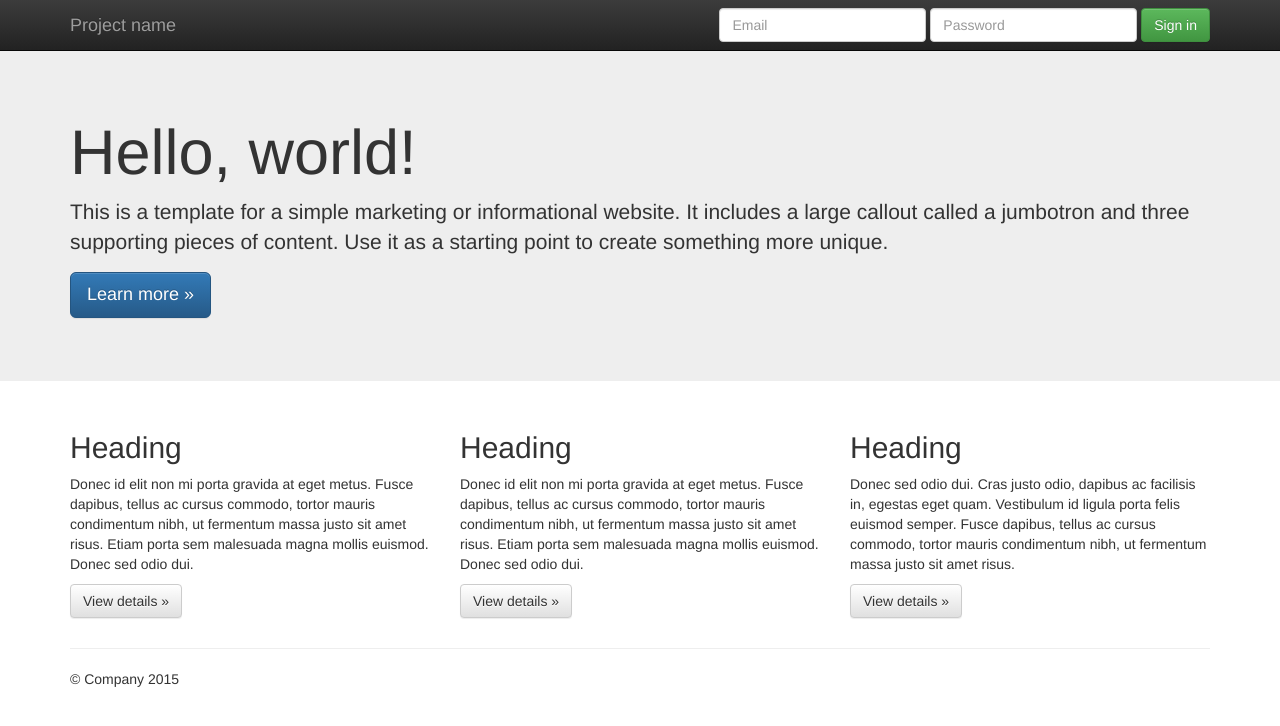
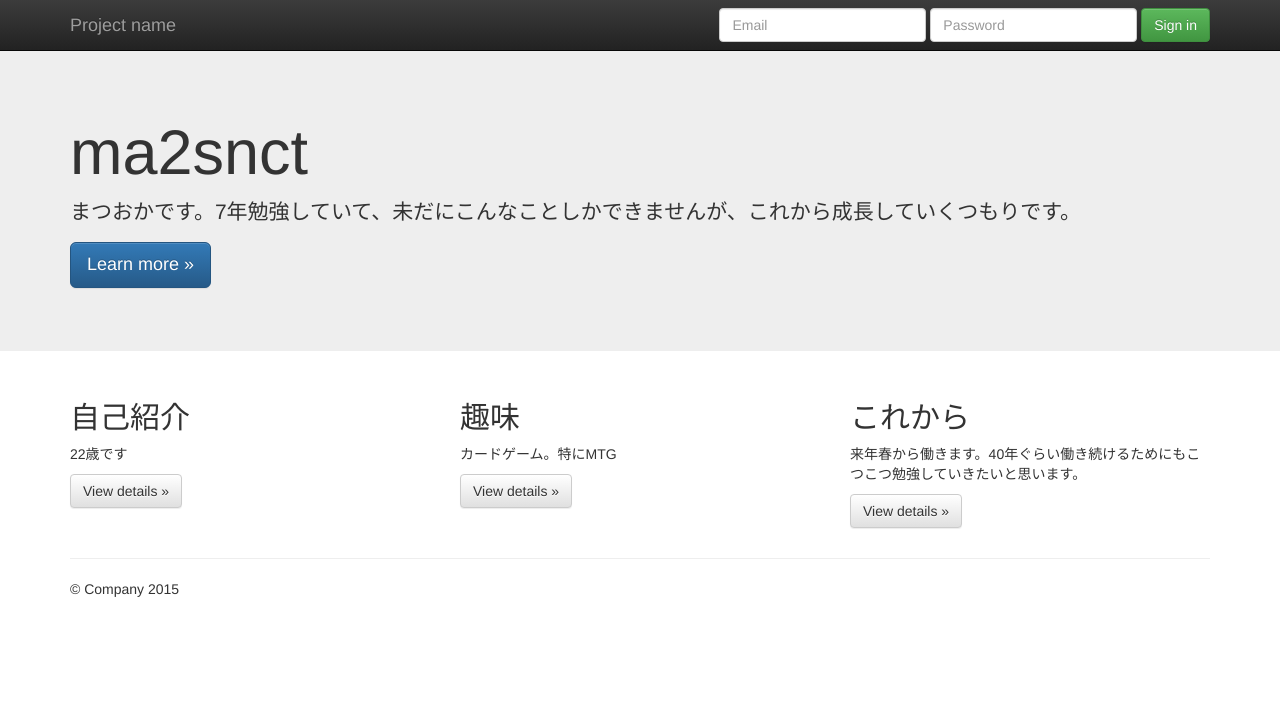
Before and after one commit to ma2snct/ma2snct.github.io, a plain HTML site: page index.html in a window 1280 px wide. Drawn offline with nearby package versions, Linux system fonts and the light colour scheme.

Commit message:
自分のページっぽくしたよ

```diff
--- a/index.html
+++ b/index.html
@@ -55,8 +55,8 @@
     <!-- Main jumbotron for a primary marketing message or call to action -->
     <div class="jumbotron">
       <div class="container">
-        <h1>Hello, world!</h1>
-        <p>This is a template for a simple marketing or informational website. It includes a large callout called a jumbotron and three supporting pieces of content. Use it as a starting point to create something more unique.</p>
+        <h1>ma2snct</h1>
+        <p>まつおかです。7年勉強していて、未だにこんなことしかできませんが、これから成長していくつもりです。</p>
         <p><a class="btn btn-primary btn-lg" href="#" role="button">Learn more &raquo;</a></p>
       </div>
     </div>
@@ -65,18 +65,18 @@
       <!-- Example row of columns -->
       <div class="row">
         <div class="col-md-4">
-          <h2>Heading</h2>
-          <p>Donec id elit non mi porta gravida at eget metus. Fusce dapibus, tellus ac cursus commodo, tortor mauris condimentum nibh, ut fermentum massa justo sit amet risus. Etiam porta sem malesuada magna mollis euismod. Donec sed odio dui. </p>
+          <h2>自己紹介</h2>
+          <p>22歳です</p>
           <p><a class="btn btn-default" href="#" role="button">View details &raquo;</a></p>
         </div>
         <div class="col-md-4">
-          <h2>Heading</h2>
-          <p>Donec id elit non mi porta gravida at eget metus. Fusce dapibus, tellus ac cursus commodo, tortor mauris condimentum nibh, ut fermentum massa justo sit amet risus. Etiam porta sem malesuada magna mollis euismod. Donec sed odio dui. </p>
+          <h2>趣味</h2>
+          <p>カードゲーム。特にMTG</p>
           <p><a class="btn btn-default" href="#" role="button">View details &raquo;</a></p>
        </div>
         <div class="col-md-4">
-          <h2>Heading</h2>
-          <p>Donec sed odio dui. Cras justo odio, dapibus ac facilisis in, egestas eget quam. Vestibulum id ligula porta felis euismod semper. Fusce dapibus, tellus ac cursus commodo, tortor mauris condimentum nibh, ut fermentum massa justo sit amet risus.</p>
+          <h2>これから</h2>
+          <p>来年春から働きます。40年ぐらい働き続けるためにもこつこつ勉強していきたいと思います。</p>
           <p><a class="btn btn-default" href="#" role="button">View details &raquo;</a></p>
         </div>
       </div>
```
